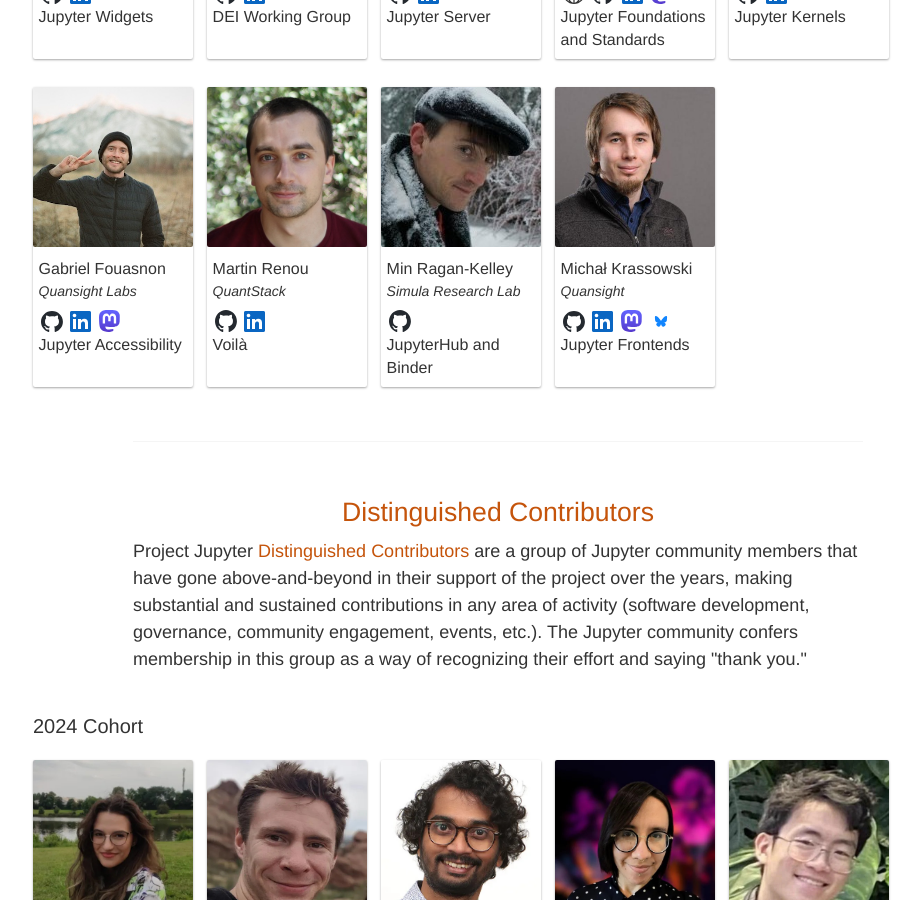
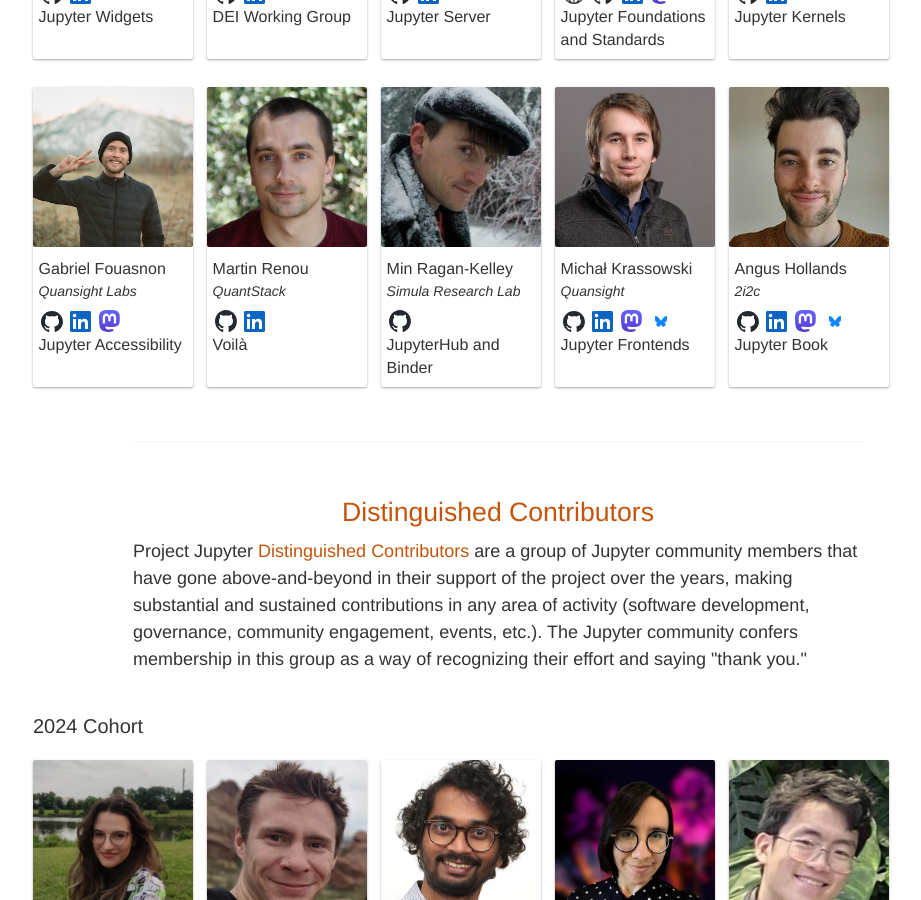
Before and after one commit to jupyter/jupyter.github.io, a Jekyll site: the page built from about.html, in a window 1280 px wide and 900 px high, scrolled down 2264 px. Shown: the whole window, without its empty margins (142-1063 px from the left). Built offline with Jekyll 4.4.1, drawn with Linux system fonts in a browser that asks for light colours; comment, search, counter and statistics services are not loaded.

Commit message:
Added Angus Hollands to SSC on about page (#833)

```diff
--- a/about.html
+++ b/about.html
@@ -470,6 +470,15 @@
     gh_handle: krassowski
     linkedin: https://www.linkedin.com/in/michal-krassowski/
     subproject: Jupyter Frontends
+  - name: Angus Hollands
+    affiliation: 2i2c
+    photo: Angus_Hollands.jpeg
+    mastodon: https://fosstodon.org/@agoose77
+    bluesky_handle: agoose77.bsky.social
+    gh_handle: agoose77
+    linkedin: https://www.linkedin.com/in/angushollands/
+    subproject: Jupyter Book
+
 
 trademark_subcomittee:
   - name: Jason Grout
```
Also changed, not shown: assets/bios/Angus_Hollands.jpeg (added).
